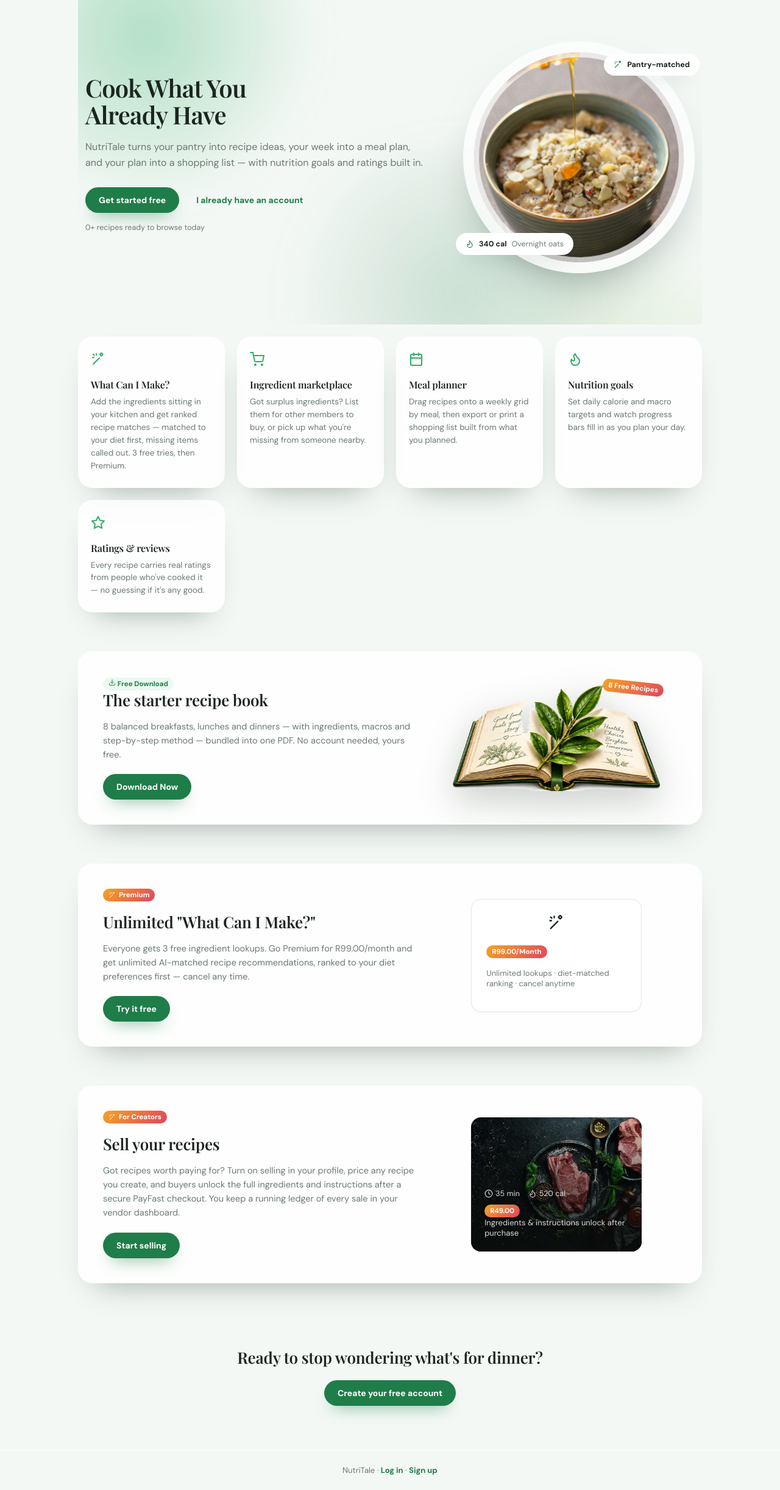
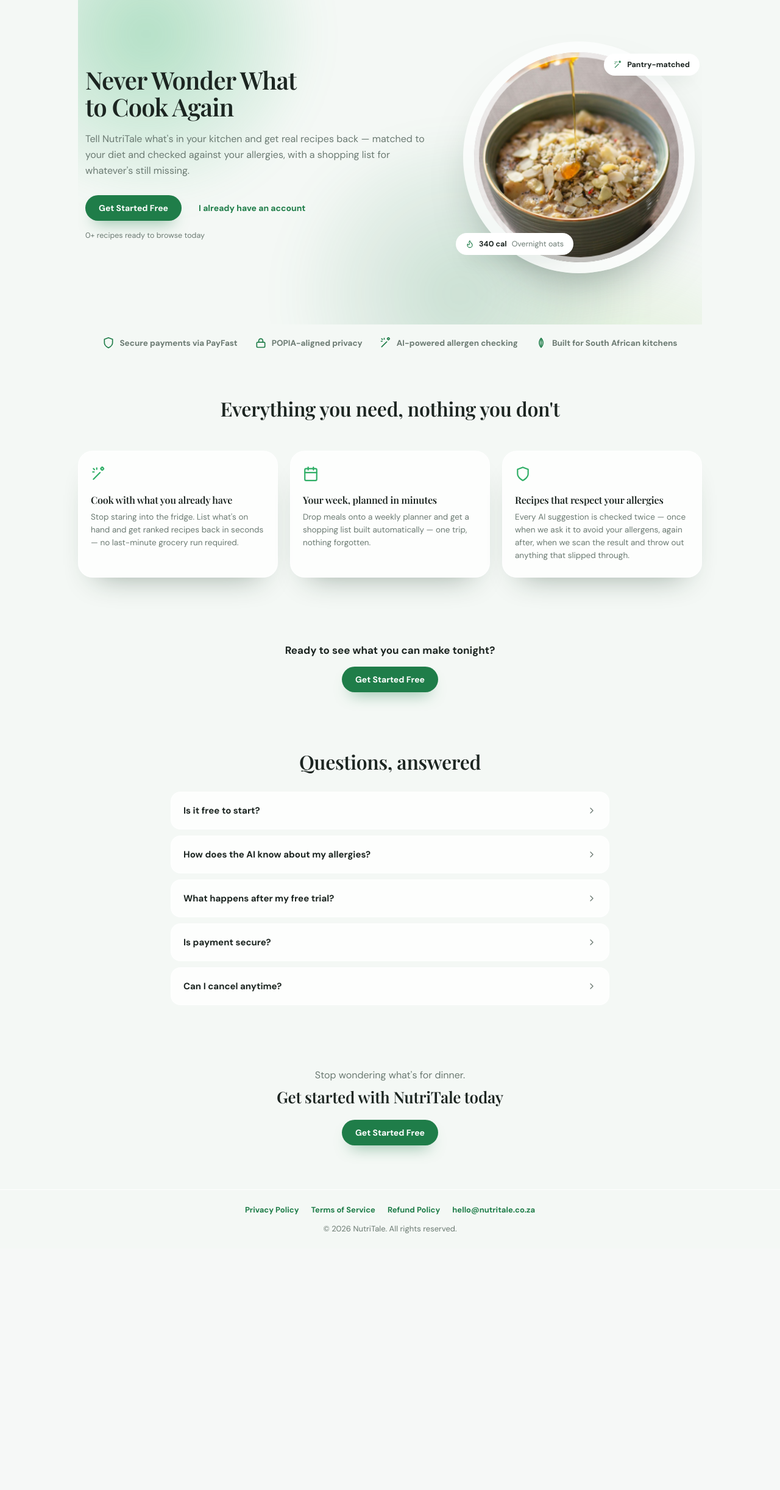
Before and after one commit to mpendulonjabulo666-byte/mpendulonjabulo666-byte.github.io, a PHP site: page /nutritale/landing.php in a window 1280 px wide. Shown: the part 61-2504 px from the top of the page at 61% size. After the commit the page ends 2083 px from the top, so only its background shows below. Run offline with PHP 8.4, Linux system fonts and the light colour scheme; data that the repository does not hold is empty; some libraries are stand-ins or nearby versions.

Commit message:
Rebuild landing page: hero, trust bar, benefits, reviews (staged empty), FAQ, footer
Co-Authored-By: Claude Sonnet 5 <noreply@anthropic.com>

```diff
--- a/nutritale/assets/css/style.css
+++ b/nutritale/assets/css/style.css
@@ -1429,40 +1397,6 @@ a { color: inherit; text-decoration: none; }
 .feature-card h3 { margin: 14px 0 8px; font-size: 16px; }
 .feature-card p { margin: 0; font-size: 13.5px; line-height: 1.55; }
 
-.landing-vendor {
-    display: grid;
-    grid-template-columns: 1.3fr 1fr;
-    gap: 32px;
-    align-items: center;
-    padding: 40px;
-    margin-bottom: 64px;
-}
-.landing-vendor-text h2 { margin: 0 0 12px; font-size: 26px; }
-.landing-vendor-text p { font-size: 14.5px; line-height: 1.6; margin-bottom: 20px; }
-.landing-vendor-card { max-width: 280px; margin: 0 auto; }
-
-/* Free recipe book teaser — the real book illustration from the brand mark. */
-.book-mockup {
-    display: flex;
-    justify-content: center;
-    padding: 10px 0;
-}
-.book-mockup-inner { position: relative; display: inline-block; max-width: 340px; width: 100%; }
-.book-mockup img {
-    display: block;
-    width: 100%;
-    height: auto;
-    filter: drop-shadow(0 18px 30px rgba(20, 30, 20, 0.22));
-    transition: transform 0.4s ease;
-}
-.book-mockup:hover img { transform: translateY(-4px) scale(1.02); }
-.book-badge {
-    position: absolute;
-    top: -6px;
-    right: -6px;
-    transform: rotate(6deg);
-}
-
 .landing-final-cta {
     text-align: center;
     padding: 40px 0 72px;
@@ -1484,11 +1418,109 @@ a { color: inherit; text-decoration: none; }
 @media (prefers-color-scheme: dark) {
     :root:not([data-theme="light"]) .landing-footer a { color: var(--green); }
 }
+.landing-footer-links { display: flex; flex-wrap: wrap; justify-content: center; gap: 8px 20px; }
+
+/* Shared centered heading for the trust bar / benefits / reviews / FAQ
+   sections below - one dominant size per section, per the landing-page
+   rebuild's own hierarchy rule. */
+.landing-section-heading { text-align: center; margin: 56px 0 28px; position: relative; z-index: 1; }
+.landing-section-heading h2 { font-size: 32px; margin: 0; }
+
+/* Trust bar: real, true-today claims (no fabricated customer/partner
+   logos exist yet) at the same visual weight a logo row would carry. */
+.landing-trustbar {
+    display: flex;
+    flex-wrap: wrap;
+    justify-content: center;
+    gap: 14px 28px;
+    padding: 20px 12px;
+    margin: 0 0 56px;
+    position: relative;
+    z-index: 1;
+}
+.landing-trust-item { display: flex; align-items: center; gap: 8px; font-size: 13.5px; font-weight: 600; color: var(--muted); }
+.landing-trust-item svg { color: var(--green-dark); flex: none; }
+
+/* Slim CTA repeat between the benefits and reviews/FAQ sections - same
+   button label and style as the hero and final CTA, never a different ask. */
+.landing-cta-strip {
+    text-align: center;
+    padding: 36px 20px;
+    margin: 8px 0 56px;
+    display: flex;
+    flex-direction: column;
+    align-items: center;
+    gap: 16px;
+    position: relative;
+    z-index: 1;
+}
+.landing-cta-strip p { margin: 0; font-size: 17px; font-weight: 600; }
+
+/* Reviews: real component (avatar/photo, quote, name), but the section
+   itself only ever renders when $testimonials in landing.php is non-empty -
+   see the comment there. No placeholder/fabricated quotes ship by default. */
+.landing-reviews-grid {
+    display: grid;
+    grid-template-columns: repeat(auto-fit, minmax(240px, 1fr));
+    gap: 22px;
+    margin-bottom: 56px;
+    position: relative;
+    z-index: 1;
+}
+.review-card { padding: 26px 22px; text-align: center; }
+.review-avatar {
+    width: 56px;
+    height: 56px;
+    margin: 0 auto 14px;
+    border-radius: 50%;
+    background-color: var(--green-light);
+    background-size: cover;
+    background-position: center;
+    display: flex;
+    align-items: center;
+    justify-content: center;
+    color: var(--green-dark);
+}
+.review-quote { font-size: 14px; line-height: 1.6; margin: 0 0 12px; }
+.review-name { margin: 0; font-size: 13px; font-weight: 700; color: var(--muted); }
+
+/* FAQ: native <details>/<summary> - real expand/collapse and correct
+   keyboard/screen-reader semantics with no JS needed. */
+.landing-faq {
+    max-width: 720px;
+    margin: 0 auto 64px;
+    display: flex;
+    flex-direction: column;
+    gap: 10px;
+    position: relative;
+    z-index: 1;
+}
+.faq-item {
+    background: var(--landing-glass-bg);
+    border: 1px solid var(--landing-glass-border);
+    border-radius: var(--radius);
+    padding: 4px 20px;
+}
+.faq-item summary {
+    display: flex;
+    align-items: center;
+    justify-content: space-between;
+    gap: 12px;
+    padding: 16px 0;
+    font-weight: 700;
+    font-size: 15px;
+    cursor: pointer;
+    list-style: none;
+}
+.faq-item summary::-webkit-details-marker { display: none; }
+.faq-item summary svg { flex: none; color: var(--muted); transition: transform 0.2s ease; }
+.faq-item[open] summary svg { transform: rotate(90deg); }
+.faq-item p { margin: 0 0 18px; font-size: 14px; line-height: 1.6; color: var(--muted); }
 
 @media (max-width: 700px) {
     .landing-hero { padding: 48px 8px 40px; }
     .landing-hero h1 { font-size: 30px; }
-    .landing-vendor { grid-template-columns: 1fr; padding: 28px; }
+    .landing-section-heading h2 { font-size: 26px; }
 }
 
 /* Split-panel login/register, from the login mockup - only these two
--- a/nutritale/landing.php
+++ b/nutritale/landing.php
@@ -12,20 +12,19 @@ if (current_user()) {
 $recipeCountStmt = db()->query('SELECT COUNT(*) FROM recipes');
 $recipeCount = (int)$recipeCountStmt->fetchColumn();
 
-// Top List: real recipes, real (honest) ratings - render_stars() already
-// shows "No reviews yet" rather than a fabricated-looking "0.0 (0)" for a
-// recipe nobody's rated yet, same as everywhere else in the app. Ordered
-// so a recipe that does have real reviews surfaces first, rather than
-// implying a popularity ranking this fresh a site doesn't have yet.
-$topListStmt = db()->query(
-    'SELECT r.id, r.title, r.description, r.image_url, r.cook_time_minutes, r.calories,
-     COALESCE(AVG(rr.rating), 0) AS avg_rating, COUNT(rr.rating) AS rating_count
-     FROM recipes r LEFT JOIN recipe_ratings rr ON rr.recipe_id = r.id
-     GROUP BY r.id
-     ORDER BY rating_count DESC, avg_rating DESC, r.id ASC
-     LIMIT 3'
-);
-$topList = $topListStmt->fetchAll();
+// The one CTA label/style repeated down the page (hero, after benefits,
+// final CTA) - kept as one constant specifically so it can never drift
+// into three slightly different asks ("Get started free" / "Try it free" /
+// "Create your free account", as the previous version of this page had).
+const LANDING_CTA_LABEL = 'Get Started Free';
+
+// REAL testimonials go here once the client has some - each one:
+//   ['photo' => 'assets/img/testimonials/whoever.jpg' (or '' for the
+//    placeholder avatar below), 'quote' => '...', 'name' => 'First name,
+//    context (e.g. "home cook" or "Cape Town")'].
+// Deliberately not fabricated - the review section below renders nothing
+// at all while this stays empty, rather than shipping fake social proof.
+$testimonials = [];
 ?>
 <!DOCTYPE html>
 <html lang="en">
@@ -42,7 +41,7 @@ $topList = $topListStmt->fetchAll();
 <meta name="apple-mobile-web-app-status-bar-style" content="default">
 <meta name="apple-mobile-web-app-title" content="NutriTale">
 <script src="assets/js/theme-init.js"></script>
-<link rel="stylesheet" href="assets/css/style.css?v=4">
+<link rel="stylesheet" href="assets/css/style.css?v=5">
 <script src="assets/js/theme-toggle.js" defer></script>
 <script src="assets/js/hero-photo-motion.js" defer></script>
 </head>
@@ -62,16 +61,17 @@ $topList = $topListStmt->fetchAll();
         <div class="landing-blob landing-blob-2"></div>
         <div class="landing-blob landing-blob-3"></div>
 
+        <!-- 1. HERO -->
         <section class="landing-hero">
             <div class="landing-hero-grid">
                 <div class="landing-hero-copy">
-                    <h1>Cook What You<br>Already Have</h1>
+                    <h1>Never Wonder What<br>to Cook Again</h1>
                     <p class="muted landing-hero-sub">
-                        <?= APP_NAME ?> turns your pantry into recipe ideas, your week into a meal plan, and your plan into a
-                        shopping list — with nutrition goals and ratings built in.
+                        Tell <?= APP_NAME ?> what's in your kitchen and get real recipes back — matched to your
+                        diet and checked against your allergies, with a shopping list for whatever's still missing.
                     </p>
                     <div class="landing-cta">
-                        <a href="register.php" class="btn btn-primary">Get started free</a>
+                        <a href="register.php" class="btn btn-primary"><?= LANDING_CTA_LABEL ?></a>
                         <a href="login.php" class="btn btn-text">I already have an account</a>
                     </div>
                     <p class="muted" style="font-size:12.5px;"><?= $recipeCount ?>+ recipes ready to browse today</p>
@@ -84,120 +84,133 @@ $topList = $topListStmt->fetchAll();
                 </div>
             </div>
         </section>
-
-        <?php if ($topList): ?>
-            <section class="top-list-heading">
-                <h2>Top List</h2>
-                <p class="muted">A few of our recipes to get you started</p>
-            </section>
-            <section class="top-list-grid mb-16" style="margin-bottom:76px;">
-                <?php foreach ($topList as $r): ?>
-                    <div class="top-list-card landing-glass-card">
-                        <div class="top-list-photo" style="background-image:url('<?= h($r['image_url']) ?>');"></div>
-                        <?= render_stars((float)$r['avg_rating'], (int)$r['rating_count'], 15) ?>
-                        <h3><?= h($r['title']) ?></h3>
-                        <p><?= h($r['description']) ?></p>
-                        <div class="top-list-meta">
-                            <span><span><?= icon('clock', 14) ?> <?= (int)$r['cook_time_minutes'] ?> min</span><span><?= icon('flame', 14) ?> <?= (int)$r['calories'] ?> cal</span></span>
-                        </div>
-                    </div>
-                <?php endforeach; ?>
-            </section>
-        <?php endif; ?>
     </div>
 
+    <!-- 2. TRUST BAR — real, true-today signals, not fabricated logos -->
+    <section class="landing-trustbar">
+        <div class="landing-trust-item"><?= icon('shield', 20) ?> Secure payments via PayFast</div>
+        <div class="landing-trust-item"><?= icon('lock', 20) ?> POPIA-aligned privacy</div>
+        <div class="landing-trust-item"><?= icon('wand', 20) ?> AI-powered allergen checking</div>
+        <div class="landing-trust-item"><?= icon('leaf', 20) ?> Built for South African kitchens</div>
+    </section>
+
+    <!-- 3. BENEFITS — value first, feature second -->
+    <section class="landing-section-heading">
+        <h2>Everything you need, nothing you don't</h2>
+    </section>
     <section class="feature-grid">
         <div class="feature-card landing-glass-card">
-            <?= icon('wand', 24) ?>
-            <h3>What Can I Make?</h3>
-            <p class="muted">Add the ingredients sitting in your kitchen and get ranked recipe matches — matched to your diet first, missing items called out. 3 free tries, then Premium.</p>
+            <?= icon('wand', 26) ?>
+            <h3>Cook with what you already have</h3>
+            <p class="muted">Stop staring into the fridge. List what's on hand and get ranked recipes back in
+                seconds — no last-minute grocery run required.</p>
         </div>
         <div class="feature-card landing-glass-card">
-            <?= icon('shopping-cart', 24) ?>
-            <h3>Ingredient marketplace</h3>
-            <p class="muted">Got surplus ingredients? List them for other members to buy, or pick up what you're missing from someone nearby.</p>
+            <?= icon('calendar', 26) ?>
+            <h3>Your week, planned in minutes</h3>
+            <p class="muted">Drop meals onto a weekly planner and get a shopping list built automatically —
+                one trip, nothing forgotten.</p>
         </div>
         <div class="feature-card landing-glass-card">
-            <?= icon('calendar', 24) ?>
-            <h3>Meal planner</h3>
-            <p class="muted">Drag recipes onto a weekly grid by meal, then export or print a shopping list built from what you planned.</p>
-        </div>
-        <div class="feature-card landing-glass-card">
-            <?= icon('flame', 24) ?>
-            <h3>Nutrition goals</h3>
-            <p class="muted">Set daily calorie and macro targets and watch progress bars fill in as you plan your day.</p>
-        </div>
-        <div class="feature-card landing-glass-card">
-            <?= icon('star', 24) ?>
-            <h3>Ratings &amp; reviews</h3>
-            <p class="muted">Every recipe carries real ratings from people who've cooked it — no guessing if it's any good.</p>
+            <?= icon('shield', 26) ?>
+            <h3>Recipes that respect your allergies</h3>
+            <p class="muted">Every AI suggestion is checked twice — once when we ask it to avoid your allergens,
+                again after, when we scan the result and throw out anything that slipped through.</p>
         </div>
     </section>
 
-    <section class="landing-vendor landing-glass-card">
-        <div class="landing-vendor-text">
-            <span class="tag mb-16"><?= icon('download', 12) ?> Free download</span>
-            <h2>The starter recipe book</h2>
-            <p class="muted">
-                8 balanced breakfasts, lunches and dinners — with ingredients, macros and step-by-step
-                method — bundled into one PDF. No account needed, yours free.
-            </p>
-            <a href="assets/downloads/nutritale-recipe-book.pdf" class="btn btn-primary" download>Download Now</a>
-        </div>
-        <div class="book-mockup">
-            <div class="book-mockup-inner">
-                <img src="assets/img/logo/book-mark.png" alt="The NutriTale starter recipe book" width="1024" height="525">
-                <span class="tag premium-tag book-badge">8 Free Recipes</span>
-            </div>
-        </div>
+    <!-- CTA repeat #2: after benefits -->
+    <section class="landing-cta-strip">
+        <p>Ready to see what you can make tonight?</p>
+        <a href="register.php" class="btn btn-primary"><?= LANDING_CTA_LABEL ?></a>
     </section>
 
-    <section class="landing-vendor landing-glass-card">
-        <div class="landing-vendor-text">
-            <span class="tag premium-tag mb-16"><?= icon('wand', 12) ?> Premium</span>
-            <h2>Unlimited "What Can I Make?"</h2>
-            <p class="muted">
-                Everyone gets 3 free ingredient lookups. Go Premium for R<?= number_format(PREMIUM_MONTHLY_PRICE, 2) ?>/month
-                and get unlimited AI-matched recipe recommendations, ranked to your diet preferences first — cancel
-                any time.
-            </p>
-            <a href="register.php" class="btn btn-primary">Try it free</a>
-        </div>
-        <div class="landing-vendor-card card">
-            <div class="center-text mb-16"><?= icon('wand', 28) ?></div>
-            <span class="tag premium-tag">R<?= number_format(PREMIUM_MONTHLY_PRICE, 2) ?>/month</span>
-            <p class="mt-16 muted" style="font-size:13px;">Unlimited lookups &middot; diet-matched ranking &middot; cancel anytime</p>
-        </div>
+    <!-- 4. REVIEWS — structure only; stays hidden entirely until the
+         client has real testimonials to put in $testimonials above. No
+         fabricated quotes, ever. -->
+    <?php if ($testimonials): ?>
+        <section class="landing-section-heading">
+            <h2>What people are cooking up</h2>
+        </section>
+        <section class="landing-reviews-grid">
+            <?php foreach ($testimonials as $t): ?>
+                <div class="review-card landing-glass-card">
+                    <div class="review-avatar" style="<?= $t['photo'] !== '' ? "background-image:url('" . h($t['photo']) . "');" : '' ?>">
+                        <?= $t['photo'] === '' ? icon('user', 22) : '' ?>
+                    </div>
+                    <p class="review-quote">&ldquo;<?= h($t['quote']) ?>&rdquo;</p>
+                    <p class="review-name"><?= h($t['name']) ?></p>
+                </div>
+            <?php endforeach; ?>
+        </section>
+    <?php endif; ?>
+
+    <!-- 5. FAQ — native <details>/<summary>: expand/collapse with no JS,
+         and correct keyboard/screen-reader behaviour for free. -->
+    <section class="landing-section-heading">
+        <h2>Questions, answered</h2>
+    </section>
+    <section class="landing-faq">
+        <details class="faq-item">
+            <summary>Is it free to start?<?= icon('chevron-right', 16) ?></summary>
+            <p>Yes. Creating an account, browsing every recipe, and building meal plans costs nothing.
+                The AI-powered pantry matcher gives you 3 free tries before Premium.</p>
+        </details>
+        <details class="faq-item">
+            <summary>How does the AI know about my allergies?<?= icon('chevron-right', 16) ?></summary>
+            <p>You tell us what to avoid when you join. Every AI suggestion is then checked twice: once when
+                we instruct the AI to avoid it, and again afterward when we scan its answer in code and
+                discard anything that slipped through — the code check is what actually decides, not the AI's word.</p>
+        </details>
+        <details class="faq-item">
+            <summary>What happens after my free trial?<?= icon('chevron-right', 16) ?></summary>
+            <p>You keep everything else. Recipe browsing, meal planning, ratings, and the free rule-based
+                pantry matcher all keep working — only unlimited AI-generated ideas need Premium
+                (R<?= number_format(PREMIUM_MONTHLY_PRICE, 2) ?>/month).</p>
+        </details>
+        <details class="faq-item">
+            <summary>Is payment secure?<?= icon('chevron-right', 16) ?></summary>
+            <p>Yes. Upgrades go through PayFast, a licensed South African payment gateway —
+                <?= APP_NAME ?> never sees or stores your card details.</p>
+        </details>
+        <details class="faq-item">
+            <summary>Can I cancel anytime?<?= icon('chevron-right', 16) ?></summary>
+            <p>Yes, any time from your profile. No phone call, no waiting period — cancellation takes
+                effect immediately.</p>
+        </details>
     </section>
 
-    <section class="landing-vendor landing-glass-card">
-        <div class="landing-vendor-text">
-            <span class="tag premium-tag mb-16"><?= icon('wand', 12) ?> For creators</span>
-            <h2>Sell your recipes</h2>
-            <p class="muted">
-                Got recipes worth paying for? Turn on selling in your profile, price any recipe you create, and
-                buyers unlock the full ingredients and instructions after a secure PayFast checkout. You keep
-                a running ledger of every sale in your vendor dashboard.
-            </p>
-            <a href="register.php" class="btn btn-primary">Start selling</a>
-        </div>
-        <div class="landing-vendor-card page-hero-banner" style="background-image:url('assets/img/banners/landing-ribeye.jpg');min-height:220px;">
-            <div>
-                <div class="recipe-card-meta mb-16" style="color:rgba(255,255,255,0.85);"><span><?= icon('clock', 14) ?> 35 min</span><span><?= icon('flame', 14) ?> 520 cal</span></div>
-                <span class="tag premium-tag">R49.00</span>
-                <p class="mt-16" style="font-size:13px;">Ingredients &amp; instructions unlock after purchase</p>
-            </div>
-        </div>
-    </section>
-
+    <!-- 6. FINAL CTA -->
     <section class="landing-final-cta">
-        <h2>Ready to stop wondering what's for dinner?</h2>
-        <a href="register.php" class="btn btn-primary">Create your free account</a>
+        <p class="muted" style="margin:0 0 8px;">Stop wondering what's for dinner.</p>
+        <h2>Get started with <?= APP_NAME ?> today</h2>
+        <a href="register.php" class="btn btn-primary"><?= LANDING_CTA_LABEL ?></a>
     </section>
 </main>
 
+<!-- 7. FOOTER — essential links only. -->
 <footer class="landing-footer muted">
-    <?= APP_NAME ?> · <a href="login.php">Log in</a> · <a href="register.php">Sign up</a>
+    <div class="landing-footer-links">
+        <!--
+            Privacy Policy / Terms of Service / Refund Policy don't exist
+            as real pages yet anywhere in this app - these point at where
+            they should live once written (same top-level, page-per-file
+            convention as login.php/register.php/etc.), not at content
+            that exists today.
+        -->
+        <a href="privacy.php">Privacy Policy</a>
+        <a href="terms.php">Terms of Service</a>
+        <a href="refund.php">Refund Policy</a>
+        <!--
+            Placeholder - no real support inbox has been set up for this
+            app yet. Replace with a real, monitored address before launch.
+        -->
+        <a href="mailto:hello@nutritale.co.za">hello@nutritale.co.za</a>
+    </div>
+    <!-- Social follow icons go here once there are real NutriTale accounts
+         to link - none exist yet, so nothing is shown rather than linking
+         to a placeholder/guessed handle. -->
+    <p style="margin:14px 0 0;">&copy; <?= date('Y') ?> <?= APP_NAME ?>. All rights reserved.</p>
 </footer>
 </body>
 </html>
```
Also changed, not shown: other parts of nutritale/assets/css/style.css (+0 -32 lines).
